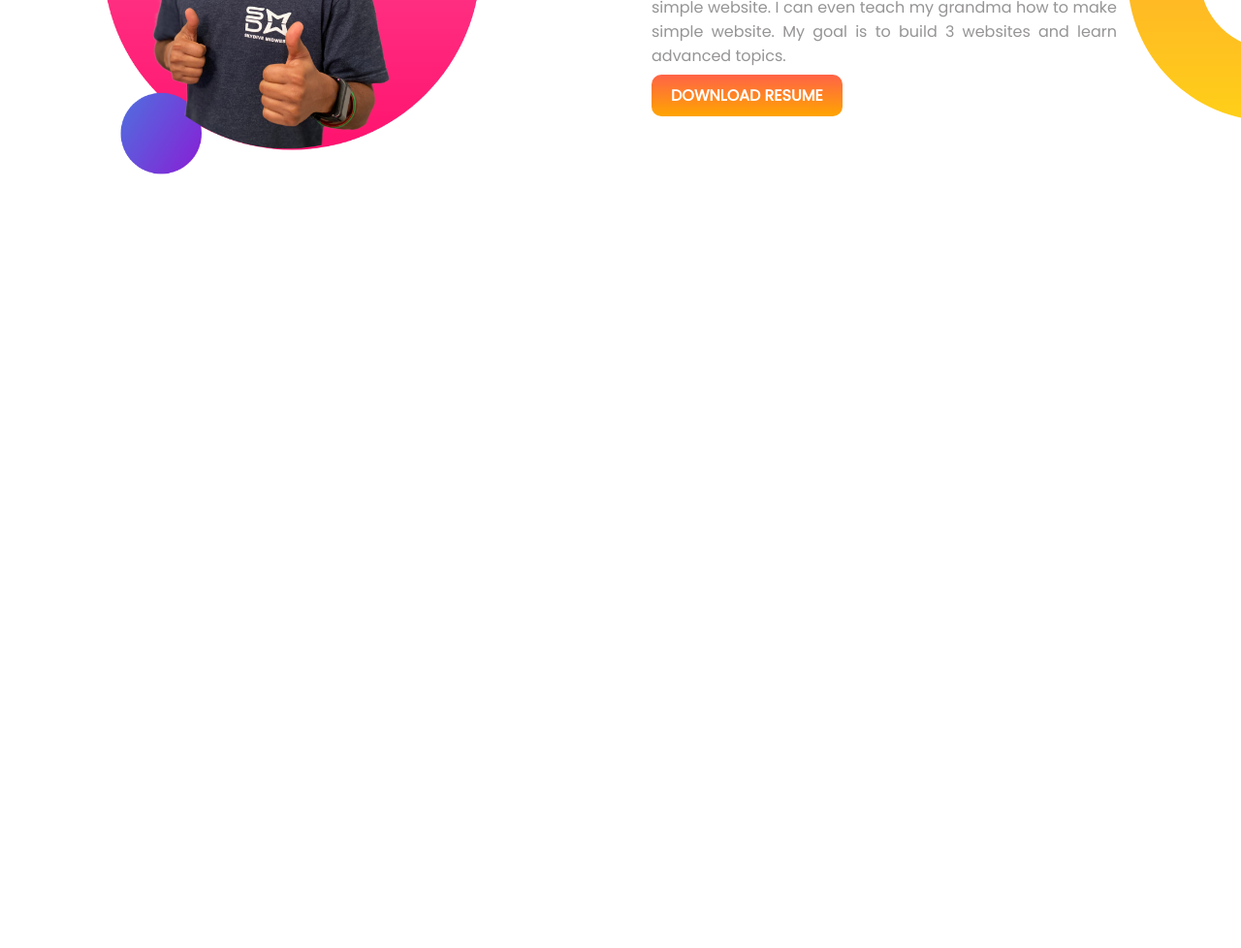
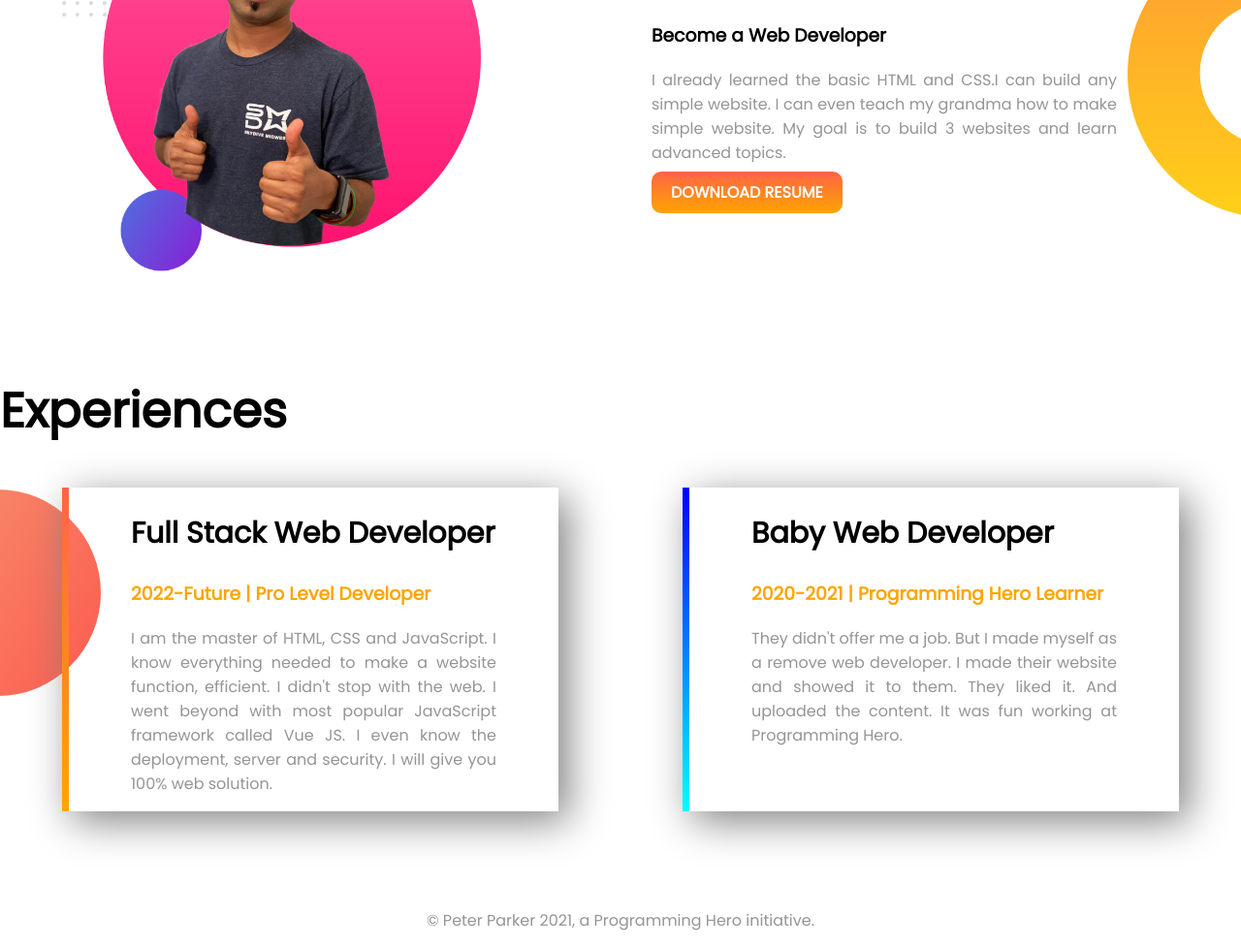
Before and after one commit to raselcomputer/new-developer-portfolio, a plain HTML site: page index.html in a window 1280 px wide. Shown: the part 700-1678 px from the top of the page at 97% size. Before the commit the page ends 887 px from the top, so only its background shows below. Drawn offline with Linux system fonts and the light colour scheme.

Commit message:
experience-area and footer added

```diff
--- a/index.html
+++ b/index.html
@@ -11,10 +11,10 @@
     <link rel="stylesheet" href="style.css">
 </head>
 <body>
-    <section class="top-banner">
+    <section class="top-banner flex-container">
         <div class="half-width">
             <h1>Welcome To</h1>
-            <h1><span>Peter Parkar</span> World!</h1>
+            <h1><span class="orange-color">Peter Parkar</span> World!</h1>
             <h3>Build Climber and Train Stopper</h3>
             <p>You might saw me jumping, climbing buildings, and stopping trains. But nobody pays me a dime for that work. That's why I am learning and mastering web development. I will not stop until I become the web Development Hero.</p>
             <a class="link-button" href="#">Hire Me</a>
@@ -23,7 +23,7 @@
             <img src="images/jhankar.png" alt="jhankar">
         </div>
     </section>
-    <section class="dream-big-area">
+    <section class="dream-big-area flex-container">
         <div class="half-width">
             <img src="images/jhankar2.png" alt="">
         </div>
@@ -34,5 +34,23 @@
             <a class="link-button" href="#">Download Resume</a>
         </div>
     </section>
+    <section class="experiences-area">
+        <h1>Experiences</h1>
+       <div class="flex-container">
+            <div id="experience-box-1" class="half-width experiences-box">
+                <h2>Full Stack Web Developer</h2>
+                <h3 class="orange-color">2022-Future | Pro Level Developer</h3>
+                <p>I am the master of HTML, CSS and JavaScript. I know everything needed to make a website function, efficient. I didn't stop with the web. I went beyond with most popular JavaScript framework called Vue JS. I even know the deployment, server and security. I will give you 100% web solution.</p>
+            </div>
+            <div  id="experience-box-2" class="half-width experiences-box">
+                <h2>Baby Web Developer</h2>
+                <h3 class="orange-color">2020-2021 | Programming Hero Learner</h3>
+                <p>They didn't offer me a job. But I made myself as a remove web developer. I made their website and showed it to them. They liked it. And uploaded the content. It was fun working at Programming Hero.</p>
+            </div>
+       </div>
+    </section>
+    <footer>
+        <p>© Peter Parker 2021, a Programming Hero initiative.</p>
+    </footer>
 </body>
 </html>
--- a/style.css
+++ b/style.css
@@ -3,8 +3,12 @@ body{
     margin: 0;
 }
 section{
+    margin-bottom: 100px;
+}
+.flex-container{
     display: flex;
 }
+/* top-banner start  */
 .top-banner{
     background-image: url(images/top-banner.png);
     background-repeat: no-repeat;
@@ -13,7 +17,7 @@ section{
 h1{
     font-size: 50px;
 }
-h1 span{
+.orange-color{
     color: orange;
 }
 p{
@@ -36,6 +40,11 @@ p{
     text-transform: uppercase;
     border-radius: 10px;
 }
+/* top-banner end  */
+
+
+
+/* dream-big-area start */
 .dream-big-area{
     background-image: url(images/dream-bg.png);
     background-repeat: no-repeat;
@@ -44,3 +53,40 @@ p{
 #dream-big-text{
     padding-right: 10%;
 }
+/* dream-big-area end  */
+
+
+
+/* experience-area start  */
+.experiences-area{
+    background-image: url(images/exp-bg.png);
+    background-repeat: no-repeat;
+    background-position: left;
+}
+.experiences-box{
+    width: 80%;
+    margin: 0 5%;
+    box-shadow: 10px 10px 40px gray;
+}
+
+.experiences-box h2{
+    font-size: 30px;
+}
+#experience-box-1{
+    border-left: 7px solid;
+    border-image: linear-gradient(tomato, orange);
+    border-image-slice: 1;
+
+}
+#experience-box-2{
+    border-left: 7px solid;
+    border-image: linear-gradient(blue, cyan);
+    border-image-slice: 1;
+
+}
+/* .experiences-area end  */
+
+
+footer p{
+    text-align: center;
+}
```
